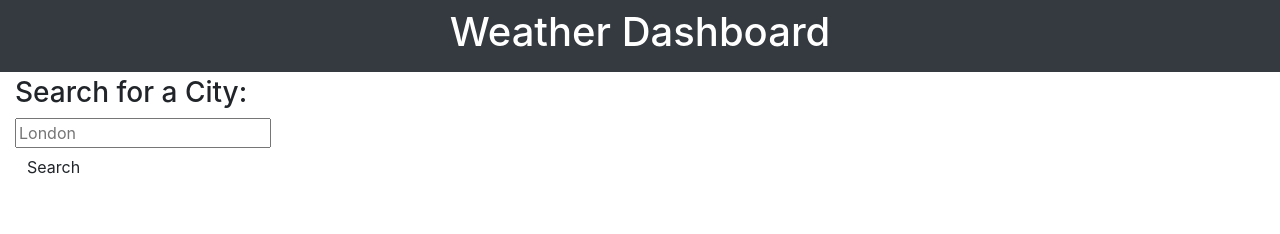
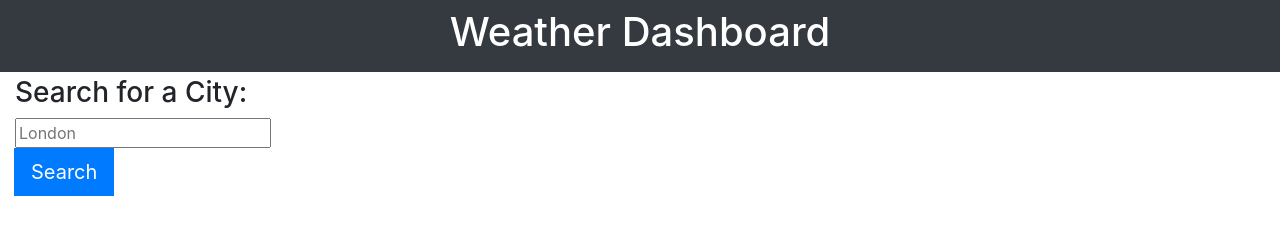
Before and after one commit to ortizlilian/weather-dashboard, a plain HTML site: page index.html in a window 1280 px wide. Drawn offline with nearby package versions, Linux system fonts and the light colour scheme.

Commit message:
added class to search button so it gets properly styled using bootstrap

```diff
--- a/index.html
+++ b/index.html
@@ -29,7 +29,7 @@
               <input class="form-input weather-search" type="text" id="search-input" placeholder="London"
                 aria-labelledby="form-heading" aria-controls="today forecast" />
               <div class="input-group-append">
-                <button type="submit" class="btn search-button" id="search-button" aria-label="submit search">
+                <button type="submit" class="btn btn-primary btn-lg btn-block search-button" id="search-button" aria-label="submit search">
                   Search
                 </button>
                 <hr class="hr weather-hr" />
```
